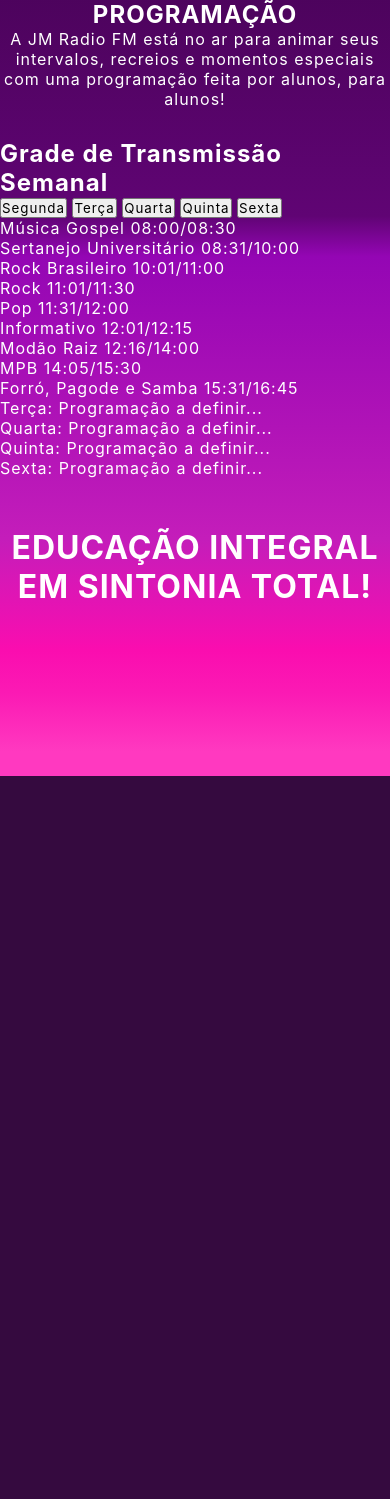
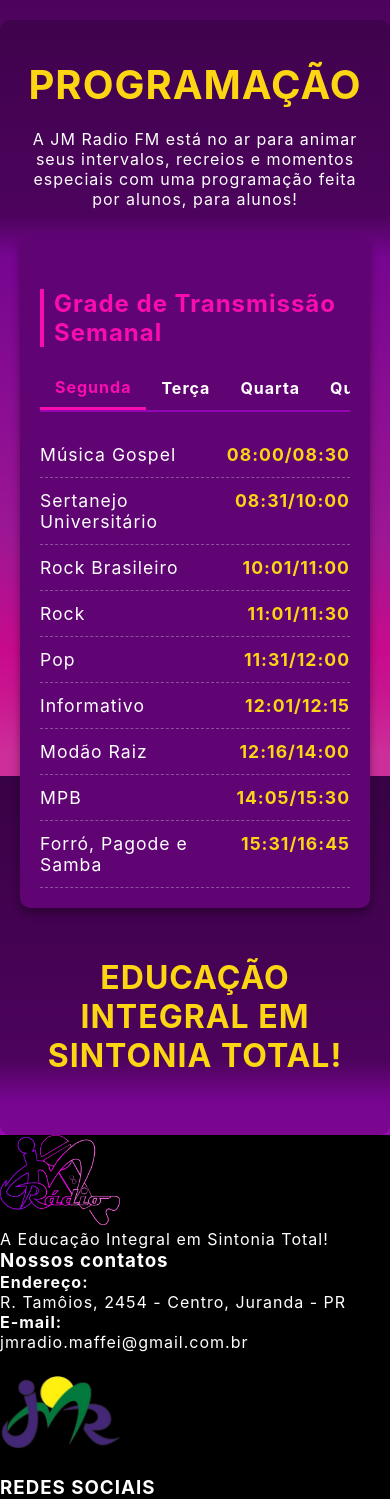
Before and after one commit to DuuhziiN/radio_mafffei, a Django app: page /programacao/ in a window 390 px wide. Shown: the part 68-1567 px from the top of the page. Before the commit the page ends 844 px from the top, so only its background shows below. Run offline with Django 5.2, Linux system fonts and the light colour scheme.

Commit message:
FEAT: Added 4 new pages (Programação, Equipe, Sobre Nós, Mídias) and implemented full responsive design.

```diff
--- a/radiomaffei/templates/programacao.html
+++ b/radiomaffei/templates/programacao.html
@@ -6,8 +6,9 @@
 <head>
     <meta charset="utf-8">
     <meta name="viewport" content="initial-scale=1, width=device-width">
-    <!-- Linka o CSS Principal (index.css) para cabeçalho e cor de fundo -->
+    <!-- CSS de base para cores e nav, e pages.css para o layout de programação -->
     <link rel="stylesheet" href="{% static 'css/index.css' %}" />
+    <link rel="stylesheet" href="{% static 'css/pages.css' %}" />
     <link rel="stylesheet" href="https://cdnjs.cloudflare.com/ajax/libs/font-awesome/6.5.1/css/all.min.css"
         integrity="sha512-DTOQO9RWCH3ppGqcWaEA1BIZOC6xxalwEsw9c2QQeAIftl+Vegovlnee1c9QX4TctnWMn13TZye+giMm8e2LwA=="
         crossorigin="anonymous" referrerpolicy="no-referrer" />
@@ -90,32 +91,24 @@
     </main>
 
     <footer class="rodape">
-        <!-- Código completo do rodapé aqui para manter a consistência -->
-    </footer>
-
-    <script src="{% static 'js/menu.js' %}" defer></script>
-    <script src="{% static 'js/radio.js' %}" defer></script>
-
-    <!-- Script JavaScript para alternar as abas -->
-    <script>
-        document.addEventListener('DOMContentLoaded', () => {
-            const tabs = document.querySelectorAll('.tab-btn');
-            const contents = document.querySelectorAll('.conteudo-dia');
-
-            tabs.forEach(tab => {
-                tab.addEventListener('click', () => {
-                    tabs.forEach(t => t.classList.remove('active'));
-                    contents.forEach(c => c.classList.remove('active'));
-
-                    tab.classList.add('active');
-
-                    const targetId = tab.getAttribute('data-dia');
-                    const target = document.getElementById(targetId);
-                    if (target) target.classList.add('active');
-                });
-            });
-        });
-    </script>
-</body>
-
-</html>
+        <!-- CÓDIGO COMPLETO DO RODAPÉ (COPIADO DO HOME.HTML) -->
+        <div class="rodape-conteudo">
+            <div class="rodape-coluna rodape-col-logo">
+                <img src="{% static 'img/logooficial.jpeg' %}" alt="[Imagem de Logo JmRádio]"
+                    class="logo-jmradio-maior">
+                <p class="slogan">A Educação Integral em Sintonia Total!</p>
+            </div>
+            <div class="rodape-coluna rodape-col-contatos">
+                <h3 class="contato-titulo">Nossos contatos</h3>
+                <div class="contato-item">
+                    <p><strong>Endereço:</strong></p>
+                    <p>R. Tamôios, 2454 - Centro, Juranda - PR</p>
+                </div>
+                <div class="contato-item">
+                    <p><strong>E-mail:</strong></p>
+                    <p>jmradio.maffei@gmail.com.br</p>
+                </div>
+                <img src="{% static 'img/maffei.png' %}" alt="[Imagem de Logo JmRádio]" class="logo-jmradio-menor">
+            </div>
+            <div class="rodape-coluna rodape-col-social-parana">
+                <h3 class="redes-titulo">REDES SOCIAIS</h3>
--- a/static/css/pages.css
+++ b/static/css/pages.css
@@ -61,7 +61,6 @@ h2 {
 }
 
 .conteudo-dia {
-    /* Exibe apenas o dia ativo */
     display: none;
 }
 
@@ -81,12 +80,11 @@ h2 {
 .conteudo-dia span {
     font-weight: bold;
     color: var(--color-primary);
-    /* Garante que o horário não quebre a linha em mobile */
     white-space: nowrap;
 }
 
 
-/* --- ESTILOS DE GALERIA DE IMAGENS E BLOCOS --- */
+/* --- ESTILOS DE GALERIA E IMAGENS (EQUIPE, MÍDIAS) --- */
 
 .equipe-galeria,
 .galeria-grid {
```
Also changed, not shown: static/css/base.css (+6 -7 lines).
